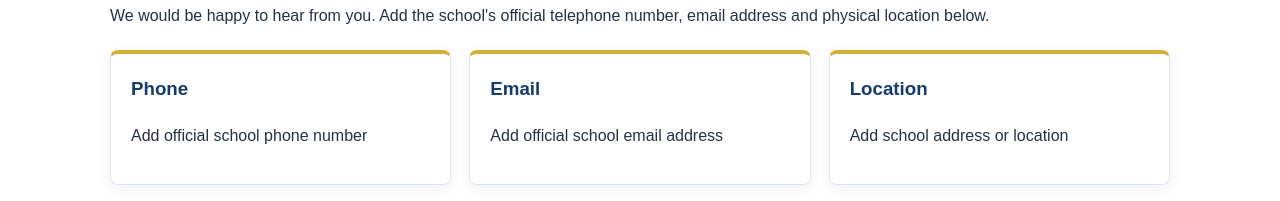
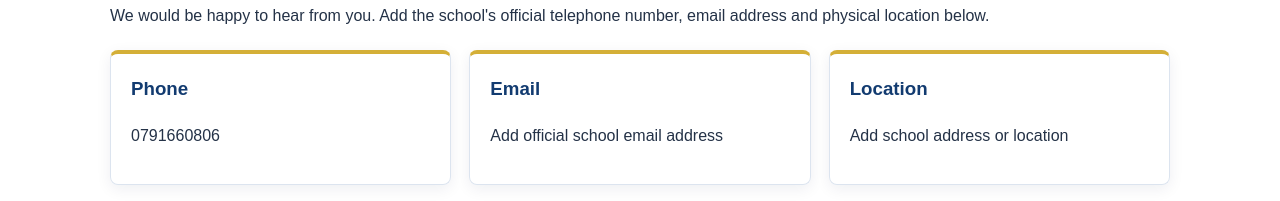
Before and after one commit to mungainicholas68-byte/AUBREY-NEWMAN-S-ACADEMY, a plain HTML site: page index.html in a window 1280 px wide. Shown: the part 2679-2880 px from the top of the page. Drawn offline with Linux system fonts and the light colour scheme.

Commit message:
Update index.html

```diff
--- a/index.html
+++ b/index.html
@@ -281,7 +281,7 @@
       <div class="cards">
         <article class="card">
           <h3>Phone</h3>
-          <p>Add official school phone number</p>
+          <p>0791660806</p>
         </article>
         <article class="card">
           <h3>Email</h3>
```
